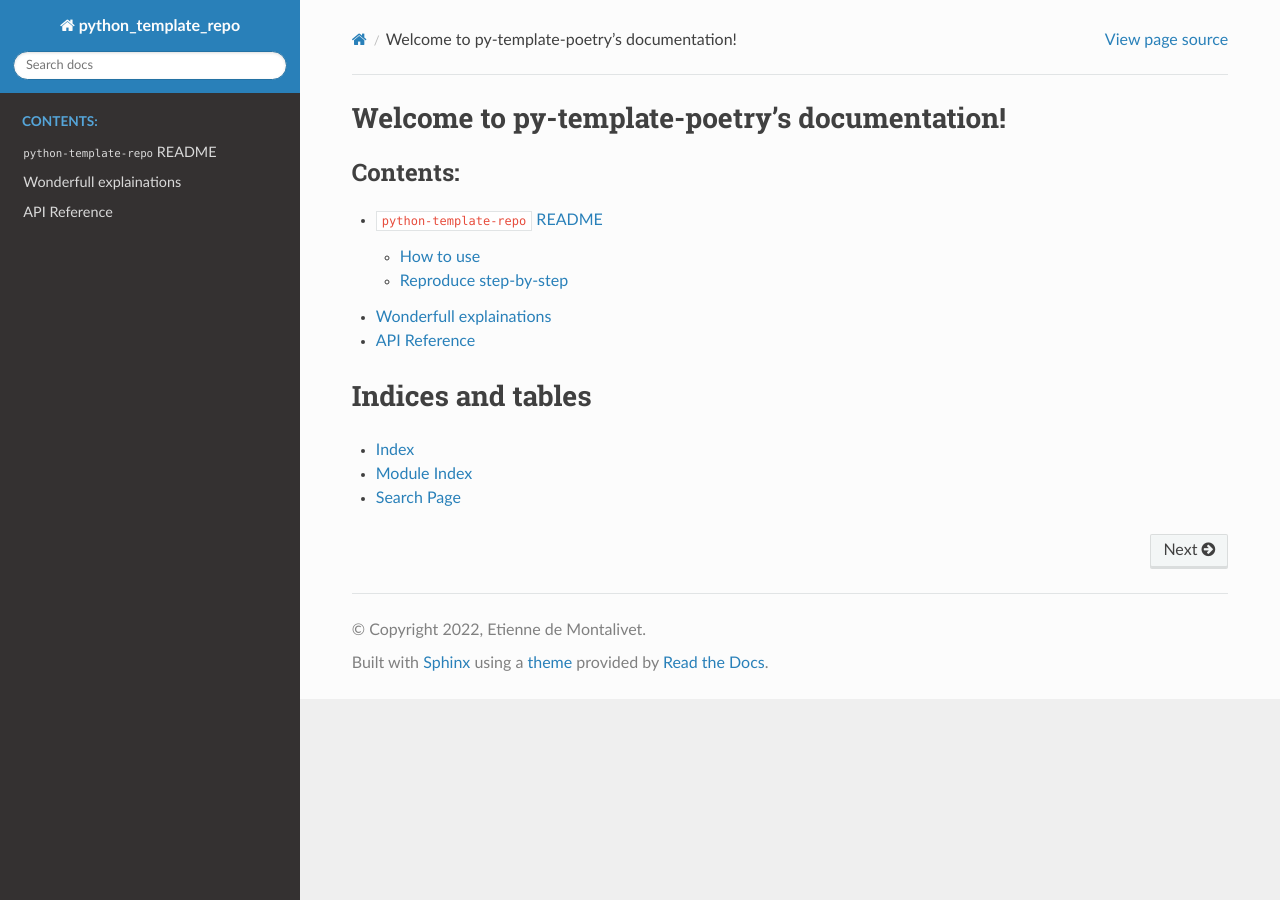
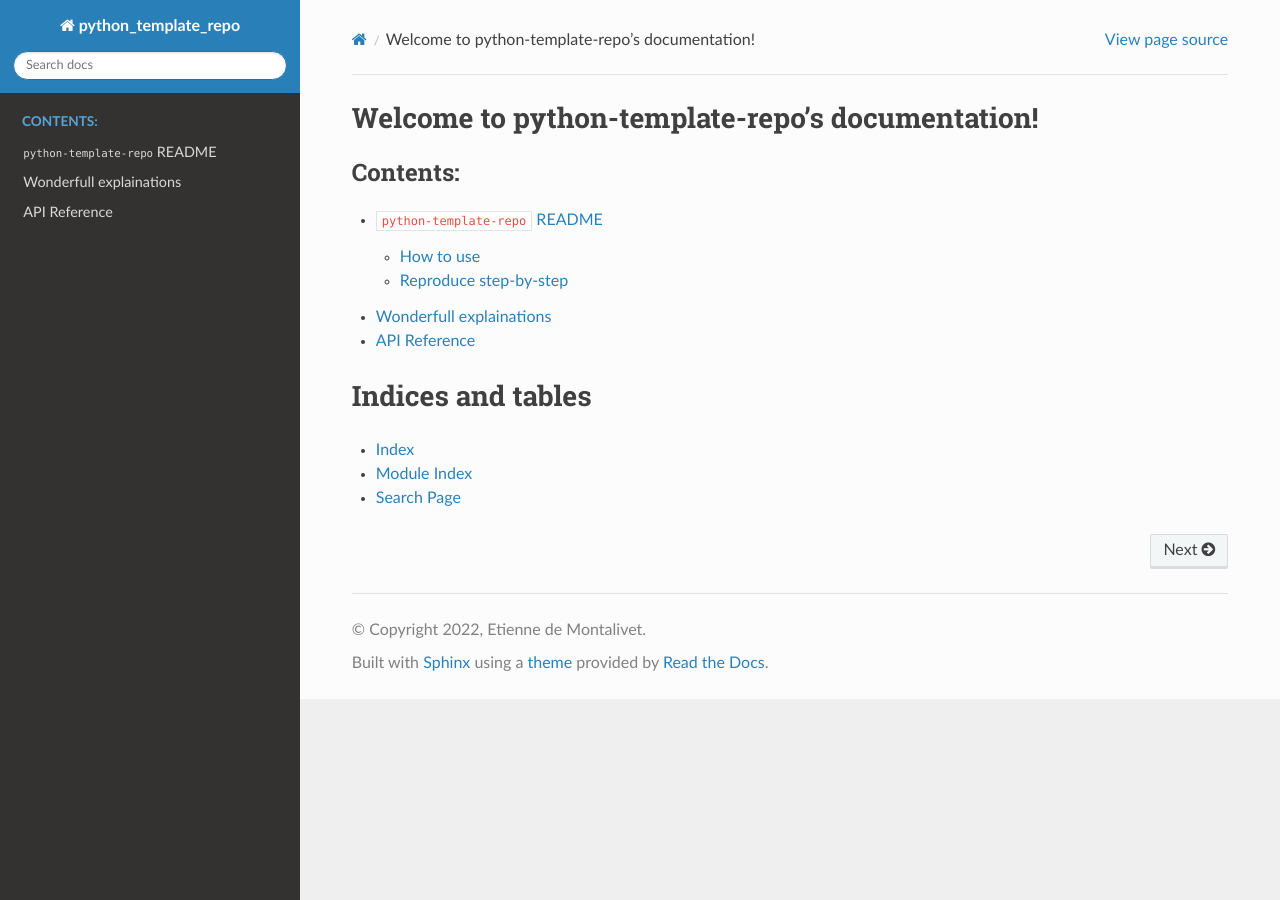
Before and after one commit to etiennedemontalivet/python-template-repo, a Sphinx documentation site: the page built from docs/source/index.rst, in a window 1280 px wide. Built offline with Sphinx 7.4.7 and the Read the Docs theme 2.0.0, drawn with Linux system fonts in a browser that asks for light colours.

Commit message:
fix(doc): fix project name

```diff
--- a/docs/source/conf.py
+++ b/docs/source/conf.py
@@ -18,7 +18,7 @@ sys.path.insert(0, os.path.abspath("./../../python-template-repo"))
 
 # IF you have a specific tree structured, you might need to add your
 # module's path manually if sphinx does'nt find them
-# module_paths = ["../../py-template-poetry"]
+# module_paths = ["../../python-template-repo"]
 # exclude_modules = ["app_example", "other_module"]
 # for module_path in module_paths:
 #     for dir in os.listdir(module_path):
--- a/docs/source/index.rst
+++ b/docs/source/index.rst
@@ -1,10 +1,10 @@
-.. py-template-poetry documentation master file, created by
+.. python-template-repo documentation master file, created by
    sphinx-quickstart on Thu Mar 31 17:41:32 2022.
    You can adapt this file completely to your liking, but it should at least
    contain the root `toctree` directive.
 
-Welcome to py-template-poetry's documentation!
-==============================================
+Welcome to python-template-repo's documentation!
+================================================
 
 .. toctree::
    :maxdepth: 2
```
Also changed, not shown: 17 other files.
